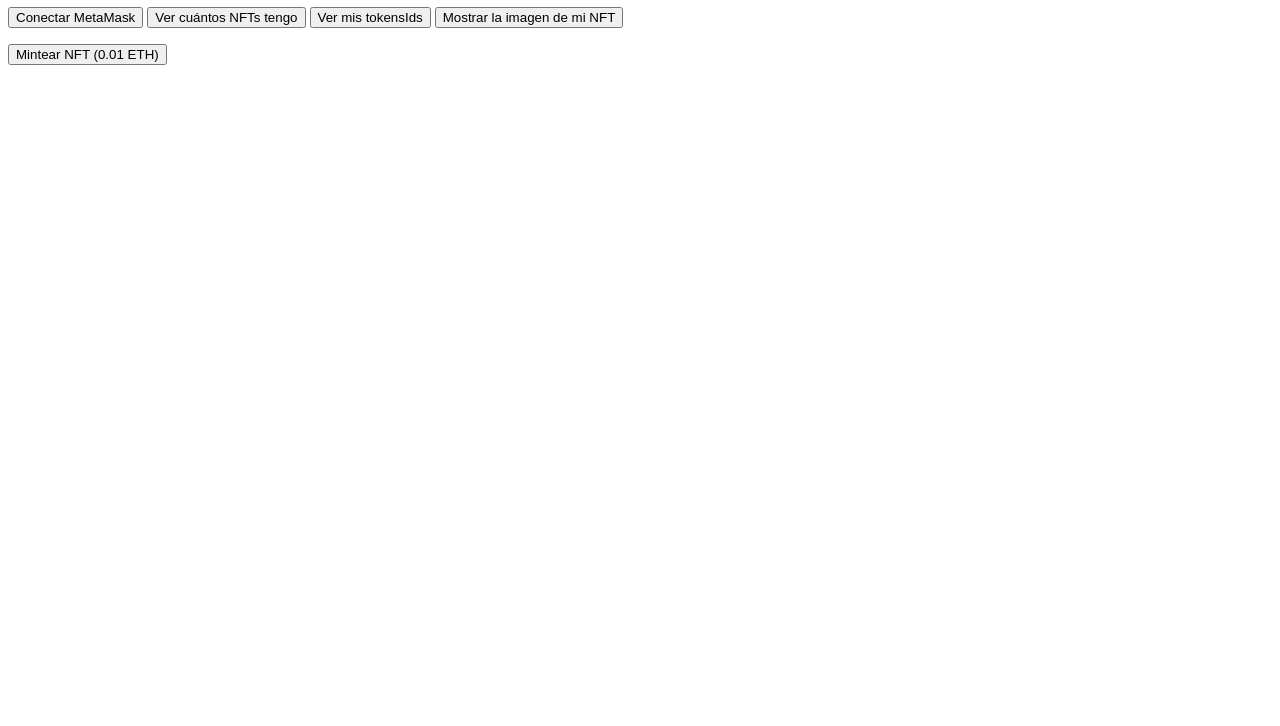
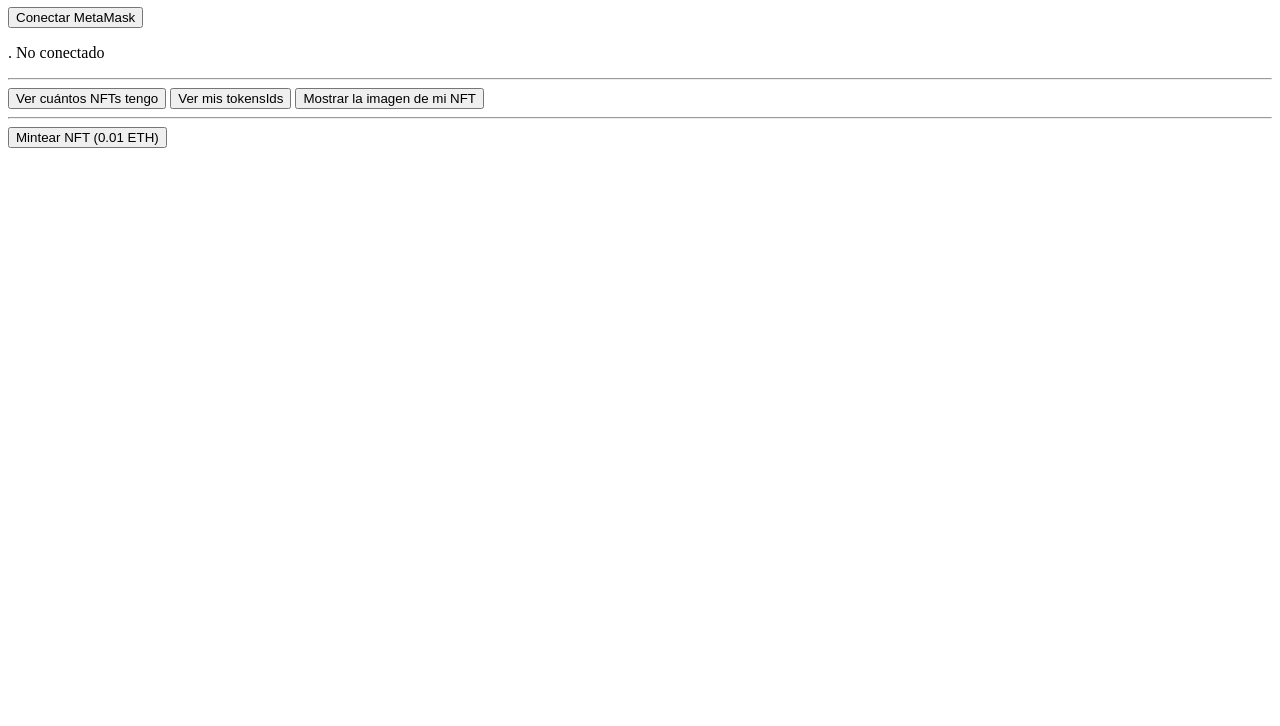
Before and after one commit to Gato24-tech/erc-721, a website: page frontend/index.html in a window 1280 px wide. Shown: the part 74-800 px from the top of the page. Drawn offline with nearby package versions, Linux system fonts and the light colour scheme.

Commit message:
Cambios en index.html, y en app.js

```diff
--- a/frontend/app.js
+++ b/frontend/app.js
@@ -27,7 +27,6 @@ connectBtn.onclick = async () => {
 mintBtn.onclick = async () => {
   if (!contract) return alert("Primero conecta MetaMask.");
   statusP.innerText = "⏳ Mint en proceso...";
-}
 
   try {
     const tx = await contract.mintWithPayment({ value: ethers.parseEther("0.01") });
@@ -37,7 +36,7 @@ mintBtn.onclick = async () => {
     console.error(err);
     statusP.innerText = "❌ Error en el mint.";
   }
-
+};
   async function checkBalance() {
 
     if (!window.ethereum || !contract) {
@@ -58,4 +57,4 @@ mintBtn.onclick = async () => {
         "No se pudo obtener el númeto de NFTs.";
     }
 
-   };
+   }
--- a/frontend/index.html
+++ b/frontend/index.html
@@ -7,12 +7,16 @@
 <body>
   <h1>🚀 Mint tu NFT</h1>
   <button id="connect">Conectar MetaMask</button>
+  <p id="wallet">. No conectado</p>
+
+  <hr />
+
   <button onclick="checkBalance()">Ver cuántos NFTs tengo</button>
   <button onclick="getMyTokens()">Ver mis tokensIds</button>
   <button onclick="showTokenImage()">Mostrar la imagen de mi NFT</button>
 
   <div id="nft-info"></div>
-  <p id="wallet"></p>
+  <hr />
 
   <button id="mint">Mintear NFT (0.01 ETH)</button>
   <p id="status"></p>
```
